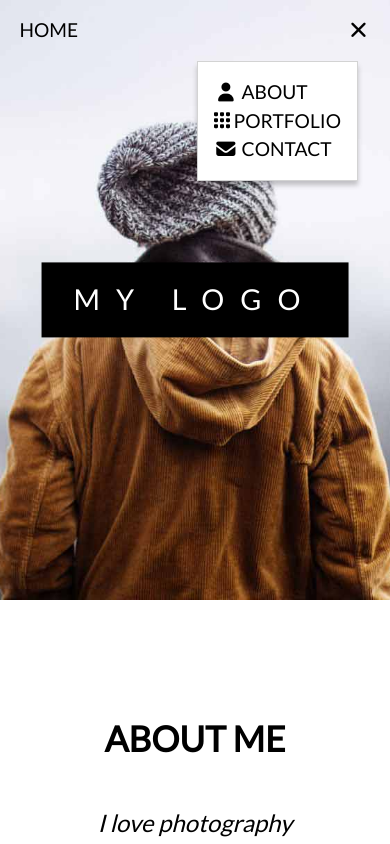
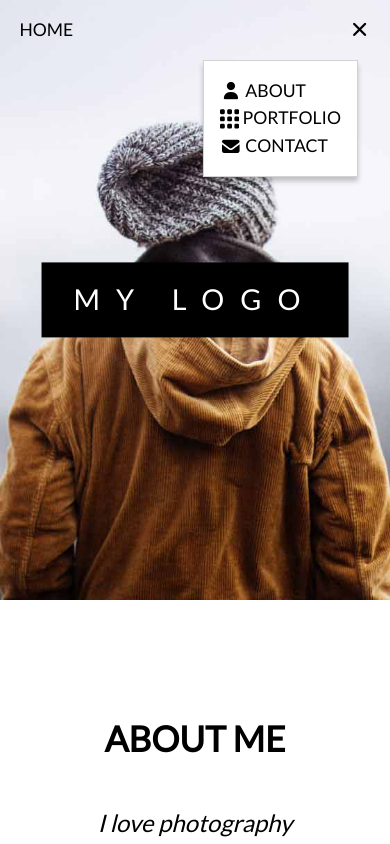
Before and after one commit to OliRati/FOAD_171125_Portfolio, a plain HTML site: page index.html in a window 390 px wide. Both pictures are taken after a click on the element 358 px from the left and 30 px from the top of the page. Shown: the top 844 px of the page. Drawn offline with Linux system fonts and the light colour scheme.

Commit message:
CSS Ensure menu items verical alignment

```diff
--- a/assets/css/style.css
+++ b/assets/css/style.css
@@ -47,15 +47,24 @@ header {
     justify-content: space-between;
     align-items: center;
     padding: 1rem 0;
-    font-size: 1.2rem;
+    font-size: 1.1rem;
 
     .menu {
         display: flex;
         align-items: center;
+        justify-content: center;
         gap: 2rem;
 
+        /* Prevent miss vertical alignment between menu items */
+
+        span,
+        svg,
+        i {
+            vertical-align: middle;
+        }
+
         svg {
-            width: 1rem;
+            width: 1.2rem;
             display: inline-block;
         }
 
@@ -70,8 +79,6 @@ header {
             top: 100%;
             right: 2rem;
             display: block;
-            align-items: center;
-            gap: 2rem;
             background-color: white;
             padding: 1rem;
             border: 1px solid lightgray;
@@ -83,8 +90,21 @@ header {
         }
     }
 
+    .menuhamburger {
+        vertical-align: middle;
+    }
+
+    .menuhamburger:hover {
+        cursor: pointer;
+    }
+
     .menusearch {
         display: none;
+        vertical-align: middle;
+    }
+
+    .menusearch:hover {
+        cursor: pointer;
     }
 }
 
@@ -124,6 +144,7 @@ header {
 
 @media screen and (min-width: 576px) {
     .innermenucontainer {
+
         .menuhamburger {
             display: none;
         }
@@ -142,6 +163,12 @@ header {
         .menusearch {
             display: block;
         }
+    }
+}
+
+@media screen and (min-width: 1080px) {
+    .innermenucontainer {
+        font-size: 1.2rem;
     }
 }
 
--- a/index.html
+++ b/index.html
@@ -20,22 +20,24 @@
             <div class="innermenucontainer">
                 <div>
                     <ul class="menu">
-                        <li><a href="#home">HOME</a></li>
+                        <li><a href="#home"><span>HOME</span></a></li>
                         <div class="menufull">
                             <li>
                                 <a href="#about">
                                     <i class="fa-solid fa-user"></i>
-                                    ABOUT
+                                    <span>ABOUT</span>
                                 </a>
                             </li>
                             <li id="menuPortfolio">
+                                <div>
                                 <svg data-prefix="fas" data-icon="grid" role="img" viewBox="0 0 448 512"
                                     aria-hidden="true" class="svg-inline--fa fa-grid fa-lg">
                                     <path fill="currentColor"
                                         d="M0 64C0 46.3 14.3 32 32 32l48 0c17.7 0 32 14.3 32 32l0 48c0 17.7-14.3 32-32 32l-48 0c-17.7 0-32-14.3-32-32L0 64zM0 232c0-17.7 14.3-32 32-32l48 0c17.7 0 32 14.3 32 32l0 48c0 17.7-14.3 32-32 32l-48 0c-17.7 0-32-14.3-32-32l0-48zM112 400l0 48c0 17.7-14.3 32-32 32l-48 0c-17.7 0-32-14.3-32-32l0-48c0-17.7 14.3-32 32-32l48 0c17.7 0 32 14.3 32 32zM168 64c0-17.7 14.3-32 32-32l48 0c17.7 0 32 14.3 32 32l0 48c0 17.7-14.3 32-32 32l-48 0c-17.7 0-32-14.3-32-32l0-48zM280 232l0 48c0 17.7-14.3 32-32 32l-48 0c-17.7 0-32-14.3-32-32l0-48c0-17.7 14.3-32 32-32l48 0c17.7 0 32 14.3 32 32zM168 400c0-17.7 14.3-32 32-32l48 0c17.7 0 32 14.3 32 32l0 48c0 17.7-14.3 32-32 32l-48 0c-17.7 0-32-14.3-32-32l0-48zM448 64l0 48c0 17.7-14.3 32-32 32l-48 0c-17.7 0-32-14.3-32-32l0-48c0-17.7 14.3-32 32-32l48 0c17.7 0 32 14.3 32 32zM336 232c0-17.7 14.3-32 32-32l48 0c17.7 0 32 14.3 32 32l0 48c0 17.7-14.3 32-32 32l-48 0c-17.7 0-32-14.3-32-32l0-48zM448 400l0 48c0 17.7-14.3 32-32 32l-48 0c-17.7 0-32-14.3-32-32l0-48c0-17.7 14.3-32 32-32l48 0c17.7 0 32 14.3 32 32z"
                                         class=""></path>
                                 </svg>
-                                PORTFOLIO
+                                <span>PORTFOLIO</span>
+                                </div>
                                 <div id="boiteMiniatures">
                                     <div>
                                         <div id="folio1"><img src="./assets/img/p1.jpg" alt="Portfolio 1"></div>
@@ -52,7 +54,7 @@
                             <li>
                                 <a href="#contact">
                                     <i class="fa-solid fa-envelope"></i>
-                                    CONTACT
+                                    <span>CONTACT</span>
                                 </a>
                             </li>
                         </div>
```
